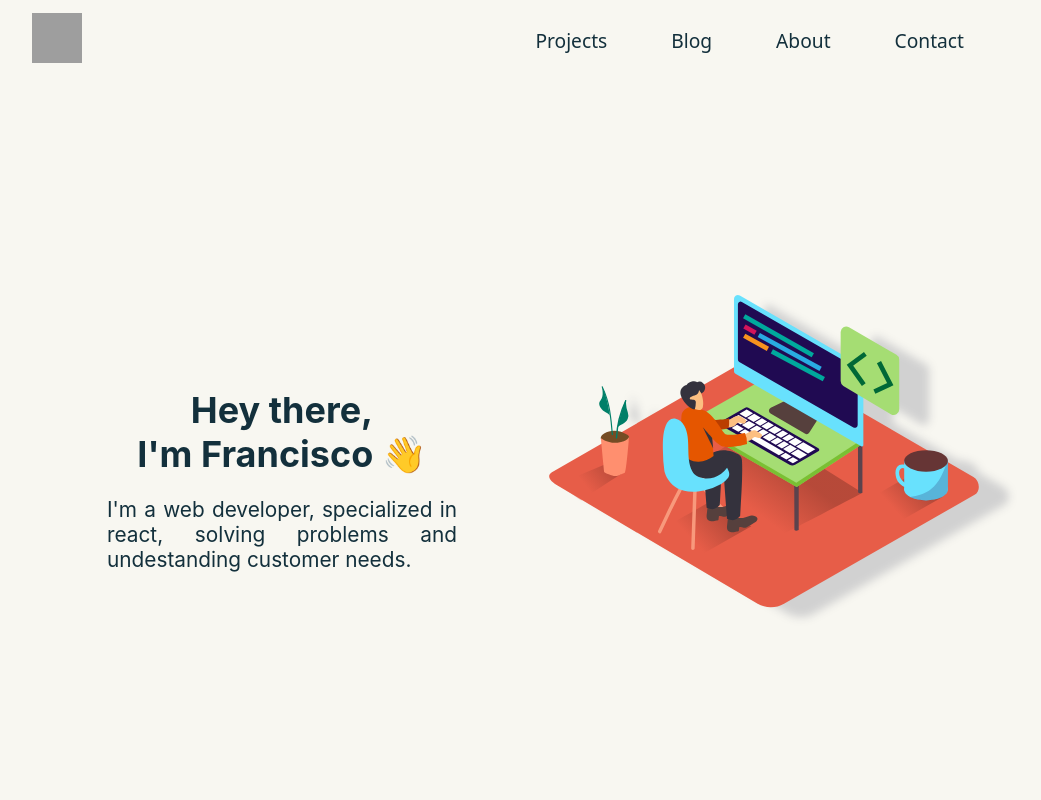
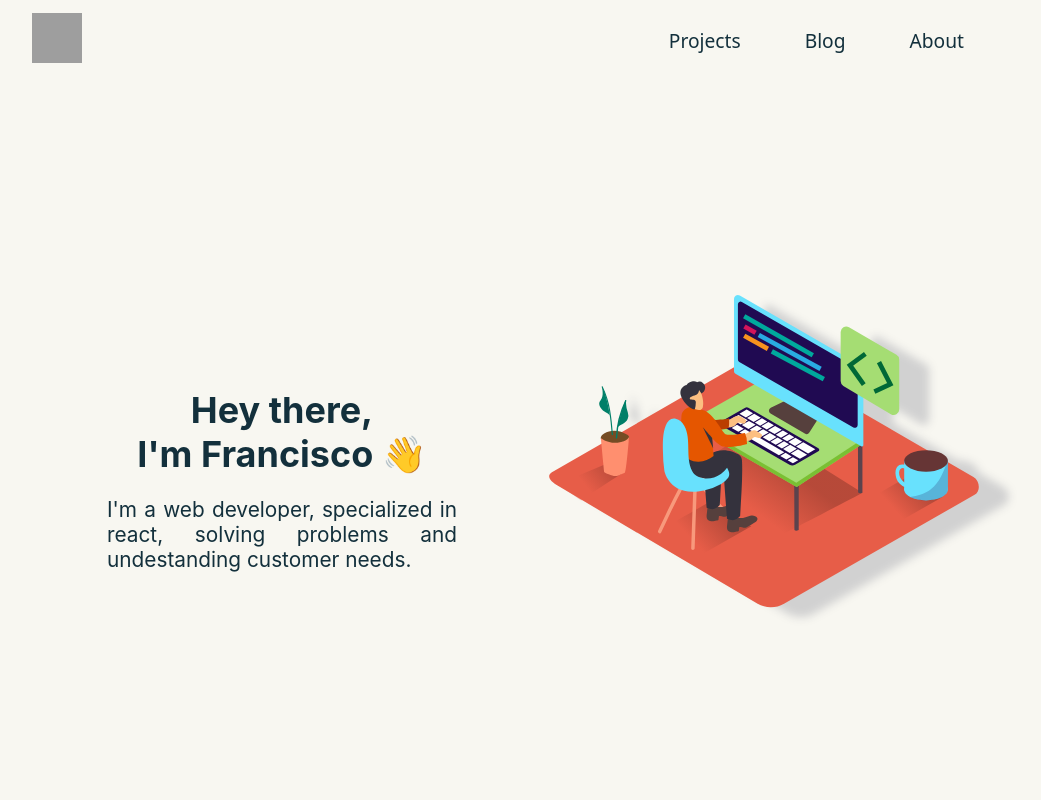
Before and after one commit to franlopz/portfolio, a Next.js app: page / in a window 1280 px wide. Shown: the top 800 px of the page, without its empty margins (126-1167 px from the left). Built offline with nearby package versions, Linux system fonts and the light colour scheme; grey boxes are pictures that could not be loaded.

Commit message:
Remove contact page

```diff
--- a/components/Header.tsx
+++ b/components/Header.tsx
@@ -8,8 +8,7 @@ import Link from 'next/link'
 const menuItems = [
   { title: 'Projects', link: '/projects' },
   { title: 'Blog', link: '/blog' },
-  { title: 'About', link: '/about' },
-  { title: 'Contact', link: '/contact' }
+  { title: 'About', link: '/about' }
 ]
 
 const Header = () => {
```
